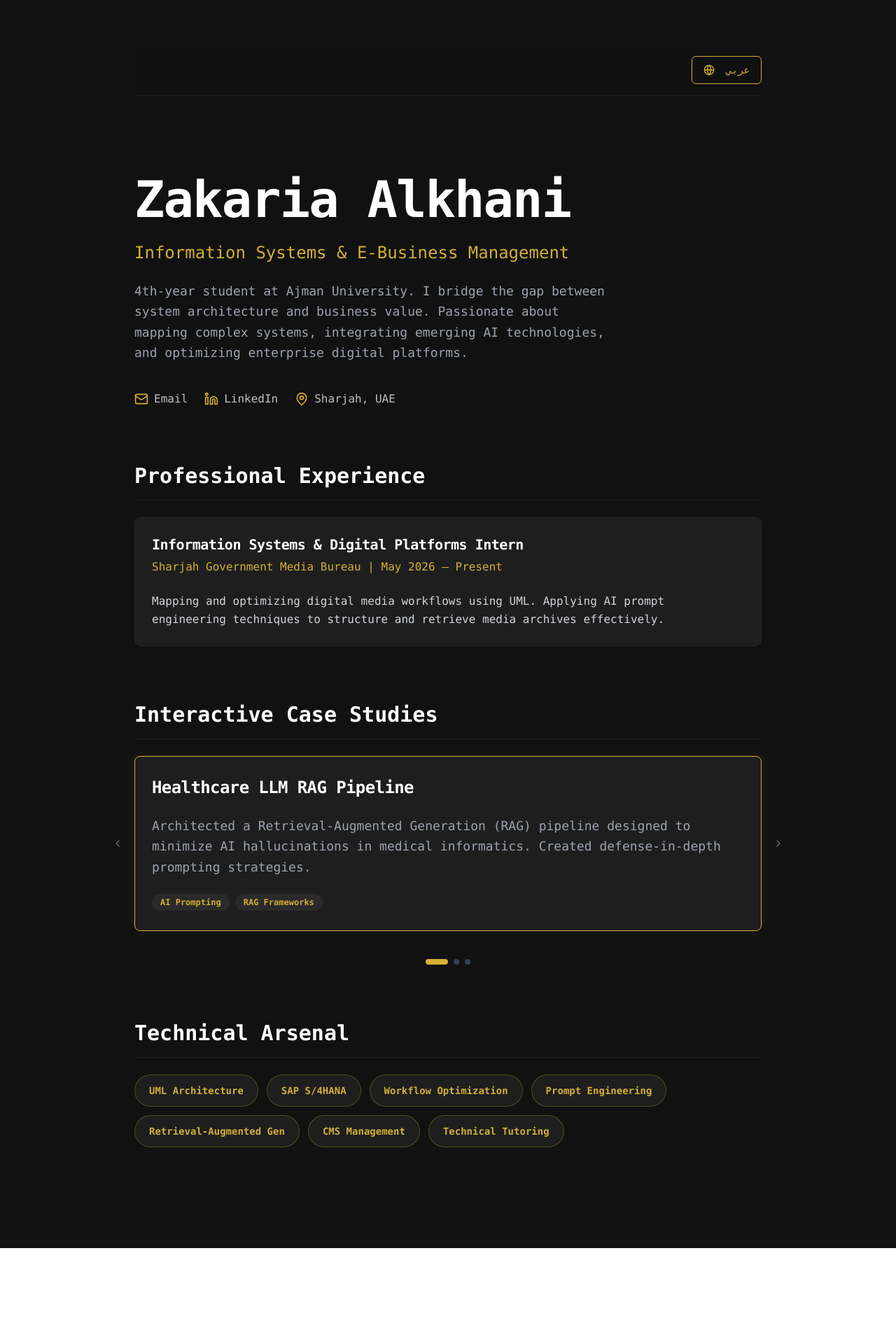
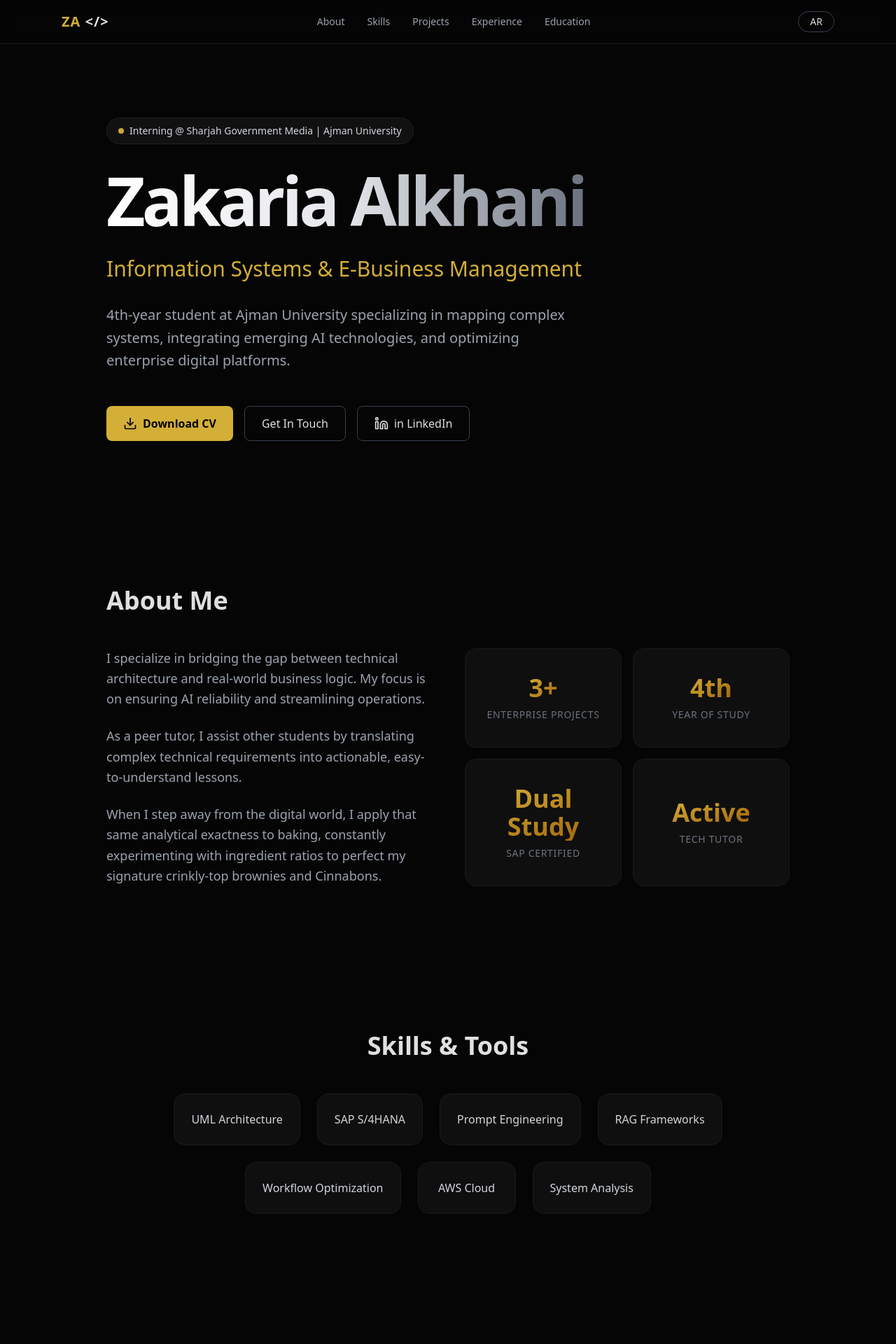
Before and after one commit to zakariayahia286-jpg/zakariayahia286-jpg.github.io, a Next.js app: page / in a window 1280 px wide. Shown: the top 1920 px of the page at 70% size. Before the commit the page ends 1783 px from the top, so only its background shows below. Built offline with nearby package versions, Linux system fonts and the light colour scheme.

Commit message:
Update page.tsx

```diff
--- a/app/page.tsx
+++ b/app/page.tsx
@@ -1,188 +1,288 @@
 "use client"
 
 import { useState } from "react"
-import { Button } from "@/components/ui/button"
-import { Card, CardContent, CardDescription, CardHeader, CardTitle } from "@/components/ui/card"
-import { Badge } from "@/components/ui/badge"
-import { Mail, MapPin, Linkedin, Globe, ChevronLeft, ChevronRight } from "lucide-react"
+import { Mail, MapPin, Linkedin, Github, ExternalLink, Download, ChevronRight, ChevronLeft } from "lucide-react"
 
 export default function Home() {
   const [lang, setLang] = useState<'en' | 'ar'>('en')
-  const [projIndex, setProjIndex] = useState(0)
-
+  const [activeProj, setActiveProj] = useState(0)
   const isAr = lang === 'ar'
 
   const content = {
     en: {
-      toggleBtn: "عربي",
+      nav: ["About", "Skills", "Projects", "Experience", "Education"],
+      toggleBtn: "AR",
+      status: "Interning @ Sharjah Government Media | Ajman University",
       name: "Zakaria Alkhani",
       role: "Information Systems & E-Business Management",
-      about: "4th-year student at Ajman University. I bridge the gap between system architecture and business value. Passionate about mapping complex systems, integrating emerging AI technologies, and optimizing enterprise digital platforms.",
-      location: "Sharjah, UAE",
-      sections: { exp: "Professional Experience", proj: "Interactive Case Studies", skills: "Technical Arsenal" },
-      experience: {
-        role: "Information Systems & Digital Platforms Intern",
-        company: "Sharjah Government Media Bureau",
-        date: "May 2026 – Present",
-        details: "Mapping and optimizing digital media workflows using UML. Applying AI prompt engineering techniques to structure and retrieve media archives effectively."
-      },
+      heroText: "4th-year student at Ajman University specializing in mapping complex systems, integrating emerging AI technologies, and optimizing enterprise digital platforms.",
+      buttons: { cv: "Download CV", touch: "Get In Touch", linkedin: "in LinkedIn" },
+      aboutTitle: "About Me",
+      aboutText: [
+        "I specialize in bridging the gap between technical architecture and real-world business logic. My focus is on ensuring AI reliability and streamlining operations.",
+        "As a peer tutor, I assist other students by translating complex technical requirements into actionable, easy-to-understand lessons.",
+        "When I step away from the digital world, I apply that same analytical exactness to baking, constantly experimenting with ingredient ratios to perfect my signature crinkly-top brownies and Cinnabons."
+      ],
+      stats: [
+        { label: "Enterprise Projects", value: "3+" },
+        { label: "Year of Study", value: "4th" },
+        { label: "SAP Certified", value: "Dual Study" },
+        { label: "Tech Tutor", value: "Active" }
+      ],
+      skillsTitle: "Skills & Tools",
+      skills: ["UML Architecture", "SAP S/4HANA", "Prompt Engineering", "RAG Frameworks", "Workflow Optimization", "AWS Cloud", "System Analysis"],
+      projTitle: "Projects",
       projects: [
         {
           title: "Healthcare LLM RAG Pipeline",
-          desc: "Architected a Retrieval-Augmented Generation (RAG) pipeline designed to minimize AI hallucinations in medical informatics. Created defense-in-depth prompting strategies.",
-          tags: ["AI Prompting", "RAG Frameworks"]
+          desc: "Architected a Retrieval-Augmented Generation (RAG) pipeline designed to minimize AI hallucinations in medical informatics using advanced prompting.",
+          tech: ["AI Prompting", "RAG", "System Logic"]
         },
         {
           title: "Trustio Marketplace Architecture",
-          desc: "Developed comprehensive UML diagrams (Use Case, Activity, Class) to clearly define seller interactions and optimize backend logic for a digital commerce platform.",
-          tags: ["UML Diagrams", "System Logic"]
+          desc: "Mapped backend logic and consolidated redundant Admin actors using comprehensive UML diagrams to optimize e-business operations.",
+          tech: ["UML", "Process Mapping", "E-Commerce"]
         },
         {
           title: "Enterprise IT & SAP Implementation",
-          desc: "Mastered large-scale ERP ecosystems through the SAP Dual Study Program, focusing on SAP Cloud ERP and SAP S/4HANA Cloud Public Edition.",
-          tags: ["SAP S/4HANA", "Enterprise ERP"]
+          desc: "Navigated Central Business Configuration and optimized Sales and Distribution modules for enterprise-level deployment.",
+          tech: ["SAP Cloud ERP", "S/4HANA", "Enterprise"]
         }
       ],
-      skills: ["UML Architecture", "SAP S/4HANA", "Workflow Optimization", "Prompt Engineering", "Retrieval-Augmented Gen", "CMS Management", "Technical Tutoring"]
+      expTitle: "Experience",
+      expCard: {
+        role: "Information Systems & Digital Platforms Intern",
+        company: "Sharjah Government Media Bureau",
+        date: "May 2026 – Present (16-Week Rotation)",
+        points: [
+          "Mapping and optimizing digital media workflows and content distribution systems using UML.",
+          "Applying AI prompt engineering techniques to structure and retrieve media archives effectively.",
+          "Assisting in the management of enterprise-level digital platforms to support public communications."
+        ]
+      },
+      eduTitle: "Education",
+      eduCard: {
+        uni: "Ajman University",
+        degree: "BSc Information Systems and E-Business Management",
+        date: "2022 – Present",
+        courses: "Relevant coursework: Enterprise Systems, E-Commerce Infrastructure, Database Management, System Analysis & Design."
+      }
     },
     ar: {
-      toggleBtn: "English",
+      nav: ["حول", "المهارات", "المشاريع", "الخبرة", "التعليم"],
+      toggleBtn: "EN",
+      status: "متدرب @ المكتب الإعلامي لحكومة الشارقة | جامعة عجمان",
       name: "زكريا الخاني",
       role: "نظم المعلومات وإدارة الأعمال الإلكترونية",
-      about: "طالب في السنة الرابعة في جامعة عجمان. أعمل على سد الفجوة بين بنية الأنظمة وقيمة الأعمال. شغوف برسم الأنظمة المعقدة، ودمج تقنيات الذكاء الاصطناعي الناشئة، وتحسين المنصات الرقمية للمؤسسات.",
-      location: "الشارقة، الإمارات العربية المتحدة",
-      sections: { exp: "الخبرات المهنية", proj: "دراسات الحالة التفاعلية", skills: "المهارات التقنية" },
-      experience: {
-        role: "متدرب في نظم المعلومات والمنصات الرقمية",
-        company: "المكتب الإعلامي لحكومة الشارقة",
-        date: "مايو 2026 – الحاضر",
-        details: "تخطيط وتحسين مسارات عمل الوسائط الرقمية باستخدام UML. تطبيق تقنيات هندسة الأوامر للذكاء الاصطناعي لهيكلة واسترجاع الأرشيف الإعلامي بفعالية."
-      },
+      heroText: "طالب في السنة الرابعة في جامعة عجمان، متخصص في تخطيط الأنظمة المعقدة، ودمج تقنيات الذكاء الاصطناعي، وتحسين المنصات الرقمية للمؤسسات.",
+      buttons: { cv: "تحميل السيرة الذاتية", touch: "تواصل معي", linkedin: "لينكد إن" },
+      aboutTitle: "نبذة عني",
+      aboutText: [
+        "أتخصص في سد الفجوة بين البنية التقنية ومنطق الأعمال الفعلي. ينصب تركيزي على ضمان موثوقية الذكاء الاصطناعي وتبسيط العمليات.",
+        "كمعلم أقران، أساعد الطلاب الآخرين من خلال ترجمة المتطلبات التقنية المعقدة إلى دروس قابلة للتطبيق وسهلة الفهم.",
+        "بعيداً عن الشاشات، أطبق نفس الدقة التحليلية في الخبز، حيث أقوم بتجربة نسب المكونات لإتقان وصفاتي الخاصة."
+      ],
+      stats: [
+        { label: "مشاريع مؤسسية", value: "+3" },
+        { label: "سنة الدراسة", value: "الرابعة" },
+        { label: "برنامج SAP", value: "معتمد" },
+        { label: "معلم تقني", value: "نشط" }
+      ],
+      skillsTitle: "المهارات والأدوات",
+      skills: ["بنية UML", "SAP S/4HANA", "هندسة الأوامر", "أطر عمل RAG", "تحسين مسارات العمل", "AWS Cloud", "تحليل الأنظمة"],
+      projTitle: "المشاريع",
       projects: [
         {
           title: "تخفيف الهلوسة في نماذج الرعاية الصحية (RAG)",
-          desc: "تصميم مسار توليد معزز بالاسترجاع (RAG) لتقليل هلوسة الذكاء الاصطناعي في المعلوماتية الطبية. إنشاء استراتيجيات هندسة الأوامر المتقدمة.",
-          tags: ["هندسة الأوامر", "أطر عمل RAG"]
+          desc: "تصميم مسار توليد معزز بالاسترجاع (RAG) لتقليل هلوسة الذكاء الاصطناعي في المعلوماتية الطبية.",
+          tech: ["هندسة الأوامر", "RAG", "منطق الأنظمة"]
         },
         {
           title: "بنية منصة Trustio الرقمية",
           desc: "تطوير مخططات UML شاملة لتحديد تفاعلات البائعين وتحسين المنطق الخلفي لمنصة التجارة الإلكترونية.",
-          tags: ["مخططات UML", "منطق الأنظمة"]
+          tech: ["UML", "تخطيط العمليات", "التجارة الإلكترونية"]
         },
         {
           title: "تكنولوجيا المؤسسات وتنفيذ SAP",
-          desc: "إتقان أنظمة تخطيط موارد المؤسسات من خلال برنامج SAP المزدوج، مع التركيز على SAP Cloud ERP و SAP S/4HANA Cloud.",
-          tags: ["SAP S/4HANA", "Enterprise ERP"]
+          desc: "إتقان أنظمة تخطيط موارد المؤسسات من خلال برنامج SAP المزدوج، مع التركيز على المبيعات والتوزيع.",
+          tech: ["SAP Cloud ERP", "S/4HANA", "Enterprise"]
         }
       ],
-      skills: ["بنية UML", "SAP S/4HANA", "تحسين مسارات العمل", "هندسة الأوامر", "توليد معزز بالاسترجاع", "إدارة المحتوى", "التوجيه التقني"]
+      expTitle: "الخبرة المهنية",
+      expCard: {
+        role: "متدرب في نظم المعلومات والمنصات الرقمية",
+        company: "المكتب الإعلامي لحكومة الشارقة",
+        date: "مايو 2026 – الحاضر (16 أسبوع)",
+        points: [
+          "تخطيط وتحسين مسارات عمل الوسائط الرقمية باستخدام مخططات UML.",
+          "تطبيق تقنيات هندسة الأوامر لهيكلة واسترجاع الأرشيف الإعلامي بفعالية.",
+          "المساعدة في إدارة المنصات الرقمية لدعم الاتصالات العامة."
+        ]
+      },
+      eduTitle: "التعليم",
+      eduCard: {
+        uni: "جامعة عجمان",
+        degree: "بكالوريوس نظم المعلومات وإدارة الأعمال الإلكترونية",
+        date: "2022 – الحاضر",
+        courses: "المقررات ذات الصلة: أنظمة المؤسسات، البنية التحتية للتجارة الإلكترونية، إدارة قواعد البيانات، تحليل وتصميم الأنظمة."
+      }
     }
   }
 
   const t = content[lang]
 
-  // Carousel Logic
-  const nextProject = () => setProjIndex((prev) => (prev + 1) % t.projects.length)
-  const prevProject = () => setProjIndex((prev) => (prev - 1 + t.projects.length) % t.projects.length)
+  const nextProj = () => setActiveProj((prev) => (prev + 1) % t.projects.length)
+  const prevProj = () => setActiveProj((prev) => (prev - 1 + t.projects.length) % t.projects.length)
+
+  const scrollTo = (id: string) => {
+    const el = document.getElementById(id)
+    if (el) el.scrollIntoView({ behavior: 'smooth' })
+  }
 
   return (
-    <main className={`min-h-screen bg-[#111111] text-[#C0C0C0] p-6 md:p-16 ${isAr ? 'text-right' : 'text-left'}`} dir={isAr ? 'rtl' : 'ltr'}>
-      <div className="max-w-4xl mx-auto space-y-20">
+    <main className={`min-h-screen bg-[#050505] text-[#E0E0E0] font-sans ${isAr ? 'text-right' : 'text-left'}`} dir={isAr ? 'rtl' : 'ltr'}>
 
-        {/* Top Navigation / Language Toggle */}
-        <div className={`flex ${isAr ? 'justify-end' : 'justify-end'} sticky top-0 py-4 bg-[#111111]/90 backdrop-blur-md z-50 border-b border-[#1E1E1E]`}>
-          <Button
+      {/* Top Navbar */}
+      <nav className="fixed top-0 w-full bg-[#050505]/80 backdrop-blur-md z-50 border-b border-[#1A1A1A]">
+        <div className="max-w-6xl mx-auto px-6 py-4 flex justify-between items-center">
+          <div className="font-bold tracking-wider text-xl">
+            <span className="text-[#D4AF37]">ZA</span> &lt;/&gt;
+          </div>
+          <div className="hidden md:flex gap-8 text-sm font-medium text-gray-400">
+            {t.nav.map((item, i) => (
+              <button key={i} onClick={() => scrollTo(`sec-${i}`)} className="hover:text-white transition-colors">{item}</button>
+            ))}
+          </div>
+          <button
             onClick={() => setLang(isAr ? 'en' : 'ar')}
-            variant="outline"
-            className="border-[#D4AF37] text-[#D4AF37] bg-transparent hover:bg-[#D4AF37] hover:text-[#111111] transition-all"
+            className="px-4 py-1 rounded-full border border-gray-700 hover:border-[#D4AF37] hover:text-[#D4AF37] text-sm transition-all"
           >
-            <Globe className={`w-4 h-4 ${isAr ? 'ml-2' : 'mr-2'}`} />
-            {t.toggleBtn}
-          </Button>
+            {isAr ? 'EN' : 'AR'}
+          </button>
         </div>
+      </nav>
 
-        {/* Hero Profile Section */}
-        <div className="space-y-6 pt-8">
-          <h1 className="text-5xl md:text-7xl font-bold text-white tracking-tight">{t.name}</h1>
-          <h2 className="text-2xl text-[#D4AF37] font-light">{t.role}</h2>
-          <p className="text-lg leading-relaxed max-w-2xl text-gray-400">{t.about}</p>
+      <div className="max-w-5xl mx-auto px-6 pt-32 pb-24 space-y-32">
 
-          <div className="flex flex-wrap gap-6 pt-4">
-            <a href="mailto:zakariayahia52@gmail.com" className="flex items-center gap-2 hover:text-[#D4AF37] transition-colors"><Mail className="w-5 h-5 text-[#D4AF37]"/> Email</a>
-            <a href="https://www.linkedin.com/in/zakaria-yahia-271073284" target="_blank" rel="noreferrer" className="flex items-center gap-2 hover:text-[#D4AF37] transition-colors"><Linkedin className="w-5 h-5 text-[#D4AF37]"/> LinkedIn</a>
-            <span className="flex items-center gap-2"><MapPin className="w-5 h-5 text-[#D4AF37]"/> {t.location}</span>
+        {/* Hero Section */}
+        <section className="space-y-8 flex flex-col items-start pt-10">
+          <div className="inline-flex items-center gap-2 px-4 py-2 rounded-full bg-[#111] border border-[#222] text-sm text-gray-300">
+            <span className="w-2 h-2 rounded-full bg-[#D4AF37] animate-pulse"></span>
+            {t.status}
           </div>
-        </div>
+          <h1 className="text-6xl md:text-8xl font-extrabold tracking-tighter bg-gradient-to-r from-white via-gray-200 to-gray-500 bg-clip-text text-transparent">
+            {t.name}
+          </h1>
+          <h2 className="text-2xl md:text-3xl font-medium text-[#D4AF37]">{t.role}</h2>
+          <p className="text-xl text-gray-400 max-w-2xl leading-relaxed">{t.heroText}</p>
 
-        {/* Experience Section */}
-        <section className="space-y-6">
-          <h3 className="text-3xl font-semibold text-white border-b border-[#1E1E1E] pb-4">{t.sections.exp}</h3>
-          <Card className="bg-[#1E1E1E] border-gray-800 hover:border-[#D4AF37]/50 transition-colors">
-            <CardHeader>
-              <CardTitle className="text-white text-xl">{t.experience.role}</CardTitle>
-              <CardDescription className="text-[#D4AF37] text-md">{t.experience.company} | {t.experience.date}</CardDescription>
-            </CardHeader>
-            <CardContent>
-              <p className="text-gray-300 leading-relaxed">{t.experience.details}</p>
-            </CardContent>
-          </Card>
+          <div className="flex flex-wrap gap-4 pt-4">
+            <button className="px-6 py-3 rounded-lg bg-[#D4AF37] text-black font-semibold hover:bg-[#F3CE5A] transition-colors flex items-center gap-2">
+              <Download className="w-5 h-5" /> {t.buttons.cv}
+            </button>
+            <a href="mailto:zakariayahia52@gmail.com" className="px-6 py-3 rounded-lg border border-gray-700 hover:border-white transition-colors">
+              {t.buttons.touch}
+            </a>
+            <a href="https://www.linkedin.com/in/zakaria-yahia-271073284" target="_blank" className="px-6 py-3 rounded-lg border border-gray-700 hover:border-white transition-colors flex items-center gap-2">
+              <Linkedin className="w-5 h-5" /> {t.buttons.linkedin}
+            </a>
+          </div>
         </section>
 
-        {/* Interactive Projects Carousel Section */}
-        <section className="space-y-6">
-          <h3 className="text-3xl font-semibold text-white border-b border-[#1E1E1E] pb-4">{t.sections.proj}</h3>
+        {/* About Section */}
+        <section id="sec-0" className="pt-20">
+          <h3 className="text-4xl font-bold mb-12">{t.aboutTitle}</h3>
+          <div className="grid md:grid-cols-2 gap-12">
+            <div className="space-y-6 text-gray-400 leading-relaxed text-lg">
+              {t.aboutText.map((p, i) => <p key={i}>{p}</p>)}
+            </div>
+            <div className="grid grid-cols-2 gap-4">
+              {t.stats.map((stat, i) => (
+                <div key={i} className="bg-[#0F0F0F] border border-[#1A1A1A] rounded-2xl p-6 flex flex-col items-center justify-center text-center hover:border-[#D4AF37]/50 transition-colors">
+                  <span className="text-4xl font-bold bg-gradient-to-br from-[#D4AF37] to-yellow-700 bg-clip-text text-transparent mb-2">{stat.value}</span>
+                  <span className="text-sm text-gray-500 font-medium uppercase tracking-wider">{stat.label}</span>
+                </div>
+              ))}
+            </div>
+          </div>
+        </section>
 
-          <div className="relative flex items-center justify-center">
-
-            {/* Left Arrow */}
-            <Button onClick={prevProject} variant="ghost" className="absolute left-0 z-10 text-gray-500 hover:text-[#D4AF37] hover:bg-transparent -ml-4 md:-ml-12">
-              <ChevronLeft className="w-8 h-8" />
-            </Button>
-
-            {/* Active Project Card */}
-            <Card className="w-full bg-[#1E1E1E] border-[#D4AF37] shadow-[0_0_15px_rgba(212,175,55,0.1)] transition-all duration-500 min-h-[250px] flex flex-col justify-center">
-              <CardHeader>
-                <CardTitle className="text-white text-2xl">{t.projects[projIndex].title}</CardTitle>
-              </CardHeader>
-              <CardContent className="space-y-6">
-                <p className="text-gray-400 text-lg leading-relaxed">{t.projects[projIndex].desc}</p>
-                <div className="flex gap-2 flex-wrap">
-                  {t.projects[projIndex].tags.map((tag, idx) => (
-                    <Badge key={idx} variant="secondary" className="bg-[#2A2A2A] text-[#D4AF37] hover:bg-[#D4AF37] hover:text-[#111111] border-none px-3 py-1">
-                      {tag}
-                    </Badge>
-                  ))}
-                </div>
-              </CardContent>
-            </Card>
-
-            {/* Right Arrow */}
-            <Button onClick={nextProject} variant="ghost" className="absolute right-0 z-10 text-gray-500 hover:text-[#D4AF37] hover:bg-transparent -mr-4 md:-mr-12">
-              <ChevronRight className="w-8 h-8" />
-            </Button>
-
-          </div>
-
-          {/* Carousel Dots */}
-          <div className="flex justify-center gap-2 pt-4">
-            {t.projects.map((_, idx) => (
-              <div
-                key={idx}
-                className={`h-2 rounded-full transition-all duration-300 ${idx === projIndex ? 'w-8 bg-[#D4AF37]' : 'w-2 bg-gray-700'}`}
-              />
+        {/* Skills Section */}
+        <section id="sec-1" className="pt-20">
+          <h3 className="text-4xl font-bold mb-12 text-center">{t.skillsTitle}</h3>
+          <div className="flex flex-wrap justify-center gap-6">
+            {t.skills.map((skill, i) => (
+              <div key={i} className="bg-[#0F0F0F] border border-[#1A1A1A] rounded-2xl p-6 flex flex-col items-center justify-center min-w-[140px] hover:scale-105 hover:border-[#D4AF37] transition-all cursor-default">
+                <span className="text-gray-300 font-medium text-center">{skill}</span>
+              </div>
             ))}
           </div>
         </section>
 
-        {/* Technical Skills Section */}
-        <section className="space-y-6 pb-20">
-          <h3 className="text-3xl font-semibold text-white border-b border-[#1E1E1E] pb-4">{t.sections.skills}</h3>
-          <div className="flex flex-wrap gap-3">
-            {t.skills.map((skill, i) => (
-              <Badge key={i} className="bg-[#1E1E1E] border border-[#D4AF37]/30 text-[#D4AF37] px-5 py-3 text-sm hover:bg-[#D4AF37] hover:text-[#111111] transition-colors">
-                {skill}
-              </Badge>
-            ))}
+        {/* Projects Section */}
+        <section id="sec-2" className="pt-20">
+          <h3 className="text-4xl font-bold mb-12">{t.projTitle}</h3>
+          <div className="bg-[#0F0F0F] border border-[#1A1A1A] rounded-3xl p-8 md:p-12 relative overflow-hidden">
+            <div className="absolute top-0 right-0 p-8 text-gray-700 font-mono text-xl">0{activeProj + 1} / 0{t.projects.length}</div>
+
+            <div className="max-w-2xl mt-8">
+              <h4 className="text-3xl font-bold text-white mb-4">{t.projects[activeProj].title}</h4>
+              <p className="text-gray-400 text-lg mb-8 leading-relaxed h-24">{t.projects[activeProj].desc}</p>
+
+              <div className="flex flex-wrap gap-2 mb-12">
+                {t.projects[activeProj].tech.map((tag, i) => (
+                  <span key={i} className="px-3 py-1 rounded-full bg-[#1A1A1A] text-gray-300 text-sm border border-[#222]">{tag}</span>
+                ))}
+              </div>
+
+              <div className="flex gap-4">
+                <button onClick={prevProj} className="w-12 h-12 rounded-full border border-gray-700 flex items-center justify-center hover:bg-white hover:text-black transition-colors">
+                  <ChevronLeft className="w-6 h-6" />
+                </button>
+                <button onClick={nextProj} className="w-12 h-12 rounded-full border border-gray-700 flex items-center justify-center hover:bg-white hover:text-black transition-colors">
+                  <ChevronRight className="w-6 h-6" />
+                </button>
+              </div>
+            </div>
+          </div>
+        </section>
+
+        {/* Experience Section */}
+        <section id="sec-3" className="pt-20">
+          <h3 className="text-4xl font-bold mb-12 text-center">{t.expTitle}</h3>
+          <div className="bg-gradient-to-br from-[#D4AF37] to-[#8C7323] rounded-3xl p-8 md:p-12 text-black shadow-2xl">
+            <div className="flex flex-col md:flex-row justify-between md:items-center border-b border-black/10 pb-6 mb-6 gap-4">
+              <div>
+                <h4 className="text-2xl font-bold">{t.expCard.company}</h4>
+                <span className="font-medium opacity-80">{t.expCard.role}</span>
+              </div>
+              <div className="px-4 py-2 bg-black/10 rounded-full font-semibold text-sm w-fit">
+                {t.expCard.date}
+              </div>
+            </div>
+            <ul className="space-y-4">
+              {t.expCard.points.map((pt, i) => (
+                <li key={i} className="flex gap-3 text-lg font-medium opacity-90">
+                  <span className="mt-1.5 w-2 h-2 rounded-full bg-black shrink-0"></span>
+                  {pt}
+                </li>
+              ))}
+            </ul>
+          </div>
+        </section>
+
+        {/* Education Section */}
+        <section id="sec-4" className="pt-20">
+          <h3 className="text-4xl font-bold mb-12 text-center">{t.eduTitle}</h3>
+          <div className="bg-white rounded-3xl p-8 md:p-12 text-black flex flex-col md:flex-row justify-between gap-8 items-center text-center md:text-left">
+            <div>
+              <h4 className="text-3xl font-bold mb-2">{t.eduCard.uni}</h4>
+              <p className="text-xl text-gray-600 font-medium mb-4">{t.eduCard.degree}</p>
+              <p className="text-gray-500 max-w-lg">{t.eduCard.courses}</p>
+            </div>
+            <div className="px-6 py-3 border-2 border-gray-200 rounded-full font-bold text-gray-500 whitespace-nowrap">
+              {t.eduCard.date}
+            </div>
           </div>
         </section>
 
```
